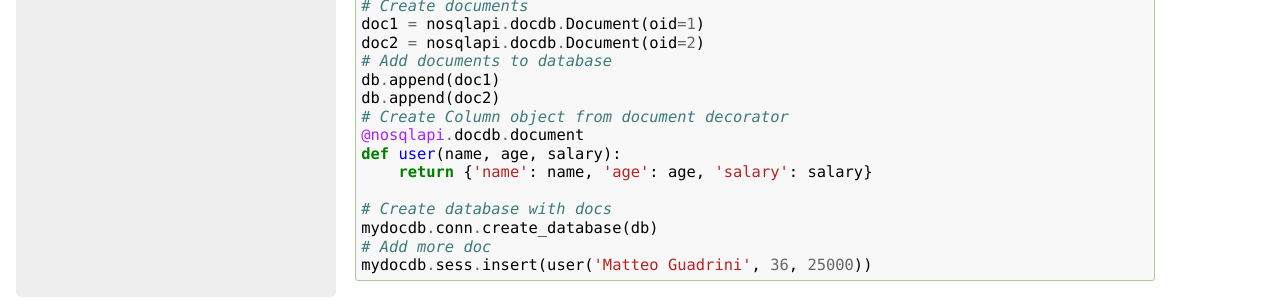
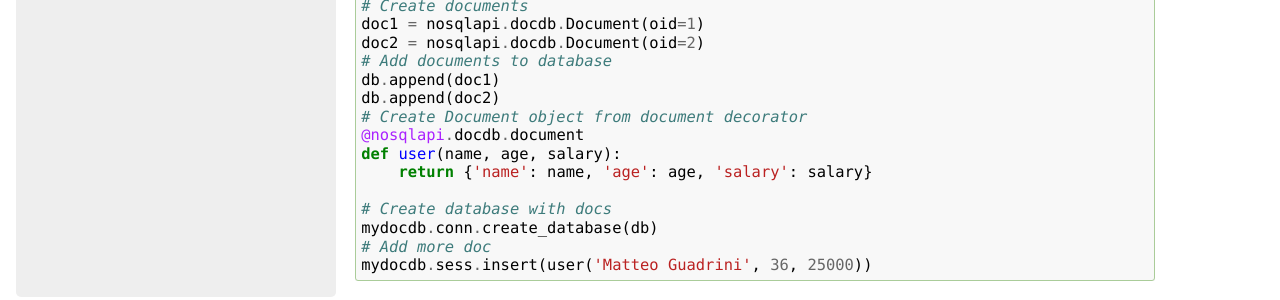
Before and after one commit to MatteoGuadrini/nosqlapi, a Sphinx documentation site: the page built from docs/source/nosqlapi_doc.rst, in a window 1280 px wide and 900 px high, scrolled down 1031 px. Shown: the part 396-696 px from the top of the window. Built offline with Sphinx 7.4.7, drawn with Linux system fonts in a browser that asks for light colours.

Commit message:
Fix decorator doc

```diff
--- a/docs/source/nosqlapi_doc.rst
+++ b/docs/source/nosqlapi_doc.rst
@@ -77,7 +77,7 @@ These objects represent the respective *document* in databases.
     # Add documents to database
     db.append(doc1)
     db.append(doc2)
-    # Create Column object from document decorator
+    # Create Document object from document decorator
     @nosqlapi.docdb.document
     def user(name, age, salary):
         return {'name': name, 'age': age, 'salary': salary}
```
